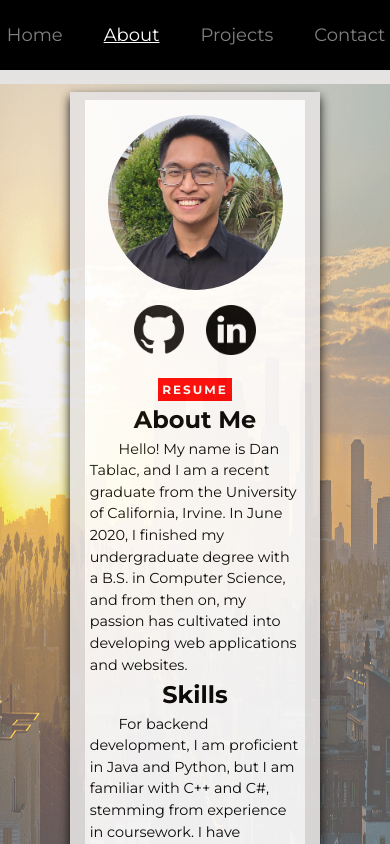
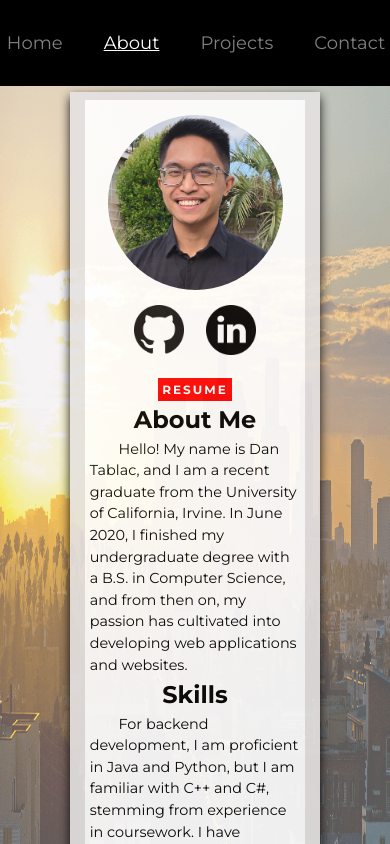
Before and after one commit to dctablac/Portfolio, a React (Create React App) app: page /about in a window 390 px wide. Shown: the top 844 px of the page. Built offline with nearby package versions, Linux system fonts and the light colour scheme.

Commit message:
Fixed navbar on resize

```diff
--- a/src/css/index.css
+++ b/src/css/index.css
@@ -434,13 +434,12 @@
         z-index: 2;
         flex-direction: row;
         width: 100%;
-        height: 8vh;
+        height: 10vh;
         justify-content: center;
         align-items: center;
 
     }
     .nav-link {
-        padding: auto;
         padding-top: 2%;
         padding-bottom: 2%;
     }
```
